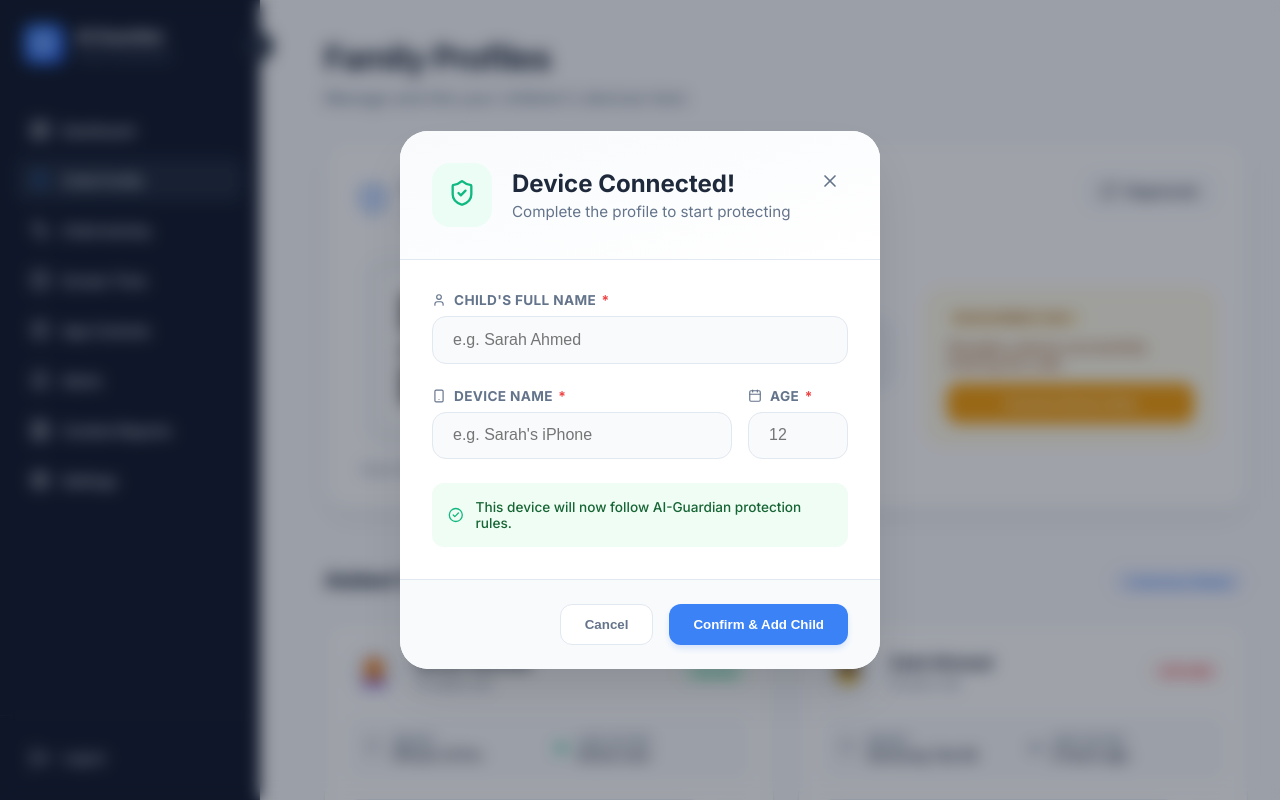
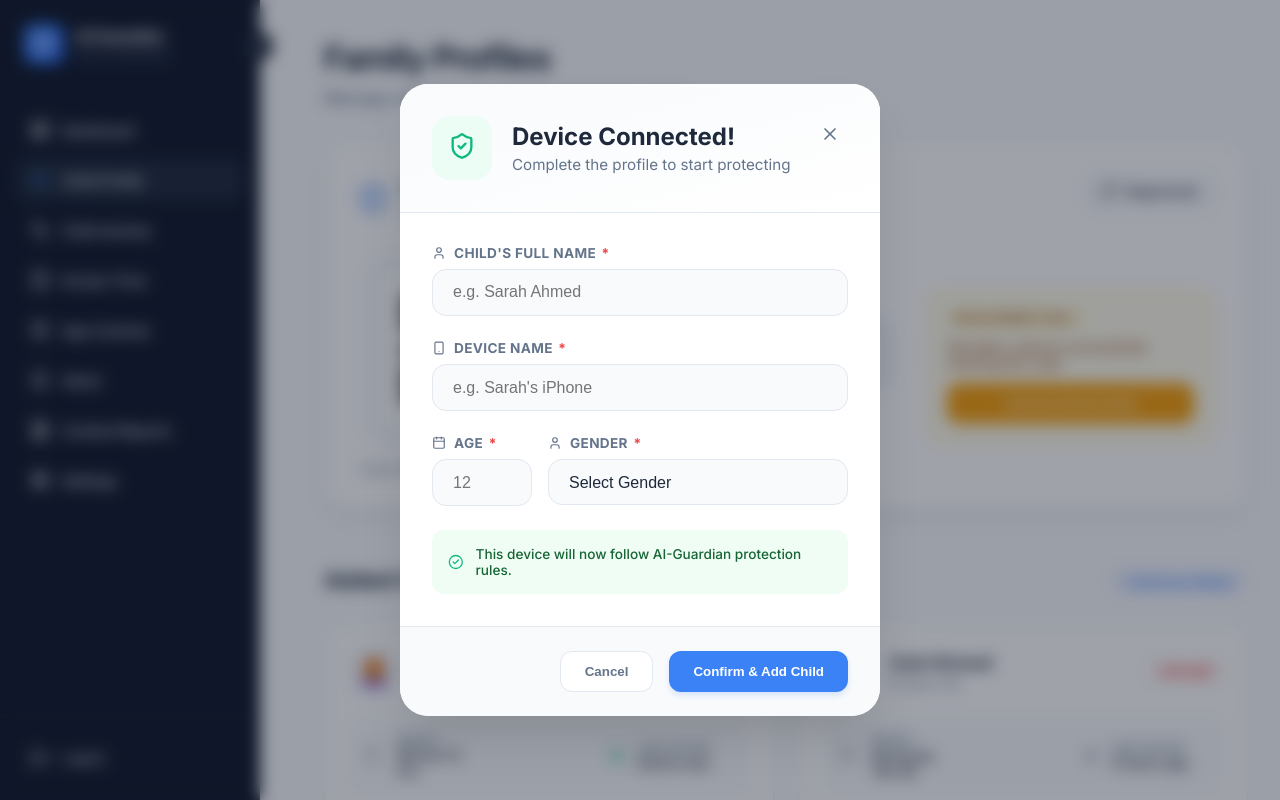
Before and after one commit to Tayyba-Zulfiqar/Ai-Guardian-parental-control-system, a React (Vite) app in the folder Frontend/parent-dashboard/: page /child-profile/1 in a window 1280 px wide. Both pictures are taken after a click on the button "Connect Device Now". Built offline with nearby package versions, Linux system fonts and the light colour scheme.

Commit message:
updated child list ui

```diff
--- a/Frontend/parent-dashboard/components/ui/Child-Profile/AddChildModal.css
+++ b/Frontend/parent-dashboard/components/ui/Child-Profile/AddChildModal.css
@@ -163,7 +163,7 @@
     background: #fef2f2;
 }
 
-.modal-input {
+.modal-input, .modal-select {
     width: 100%;
     padding: 0.85rem 1.25rem;
     border: none;
@@ -171,6 +171,11 @@
     font-size: 1rem;
     color: var(--bg-dark);
     outline: none;
+    appearance: none;
+}
+
+.modal-select {
+    cursor: pointer;
 }
 
 .error-message {
--- a/Frontend/parent-dashboard/components/ui/Child-Profile/AddChildModal.jsx
+++ b/Frontend/parent-dashboard/components/ui/Child-Profile/AddChildModal.jsx
@@ -6,7 +6,8 @@ const AddChildModal = ({ isOpen, onClose, onConfirm }) => {
   const [formData, setFormData] = useState({
     name: '',
     age: '',
-    deviceName: ''
+    deviceName: '',
+    gender: ''
   });
   const [errors, setErrors] = useState({});
 
@@ -18,6 +19,7 @@ const AddChildModal = ({ isOpen, onClose, onConfirm }) => {
     if (!formData.deviceName.trim()) newErrors.deviceName = 'Please give this device a recognizable name';
     if (!formData.age) newErrors.age = 'Child\'s age is required';
     else if (formData.age < 2 || formData.age > 18) newErrors.age = 'Age must be between 2 and 18 years';
+    if (!formData.gender) newErrors.gender = 'Please select a gender';
 
     setErrors(newErrors);
     return Object.keys(newErrors).length === 0;
@@ -27,7 +29,7 @@ const AddChildModal = ({ isOpen, onClose, onConfirm }) => {
     e.preventDefault();
     if (validate()) {
       onConfirm(formData);
-      setFormData({ name: '', age: '', deviceName: '' });
+      setFormData({ name: '', age: '', deviceName: '', gender: '' });
     }
   };
 
@@ -85,7 +87,9 @@ const AddChildModal = ({ isOpen, onClose, onConfirm }) => {
                 </div>
                 {errors.deviceName && <span className="error-message">{errors.deviceName}</span>}
               </div>
+            </div>
 
+            <div className="form-row">
               <div className="input-field-group age-input">
                 <label className="modal-label">
                   <Calendar size={14} />
@@ -101,6 +105,25 @@ const AddChildModal = ({ isOpen, onClose, onConfirm }) => {
                   />
                 </div>
                 {errors.age && <span className="error-message">{errors.age}</span>}
+              </div>
+
+              <div className="input-field-group flex-1">
+                <label className="modal-label">
+                  <User size={14} />
+                  <span>Gender <span className="required-star">*</span></span>
+                </label>
+                <div className={`input-wrapper ${errors.gender ? 'error' : ''}`}>
+                  <select
+                    value={formData.gender}
+                    onChange={(e) => setFormData({ ...formData, gender: e.target.value })}
+                    className="modal-input modal-select"
+                  >
+                    <option value="" disabled>Select Gender</option>
+                    <option value="male">Boy</option>
+                    <option value="female">Girl</option>
+                  </select>
+                </div>
+                {errors.gender && <span className="error-message">{errors.gender}</span>}
               </div>
             </div>
 
--- a/Frontend/parent-dashboard/components/ui/Child-Profile/ChildList.css
+++ b/Frontend/parent-dashboard/components/ui/Child-Profile/ChildList.css
@@ -98,7 +98,7 @@
 .item-details {
     display: grid;
     grid-template-columns: 1fr 1fr;
-    gap: 1rem;
+    gap: 8rem;
     padding: 1rem;
     background: var(--bg-light);
     border-radius: 12px;
@@ -106,7 +106,7 @@
 
 .detail-row {
     display: flex;
-    gap: 0.75rem;
+    gap: 1rem;
     align-items: center;
 }
 
@@ -146,46 +146,3 @@
 .active-dot.offline {
     background: var(--text-muted);
 }
-
-.item-actions {
-    display: flex;
-    gap: 0.75rem;
-}
-
-.action-btn-secondary {
-    flex: 1;
-    display: flex;
-    align-items: center;
-    justify-content: center;
-    gap: 0.5rem;
-    background: var(--white);
-    border: 1px solid var(--border-light);
-    padding: 0.6rem;
-    border-radius: 10px;
-    font-size: 0.9rem;
-    font-weight: 600;
-    color: var(--bg-dark);
-    cursor: pointer;
-    transition: all 0.2s;
-}
-
-.action-btn-secondary:hover {
-    background: var(--bg-light);
-    border-color: var(--primary);
-    color: var(--primary);
-}
-
-.action-btn-icon {
-    padding: 0.6rem;
-    border-radius: 10px;
-    background: var(--bg-light);
-    border: none;
-    color: var(--text-muted);
-    cursor: pointer;
-    transition: all 0.2s;
-}
-
-.action-btn-icon:hover {
-    background: #e2e8f0;
-    color: var(--bg-dark);
-}
--- a/Frontend/parent-dashboard/components/ui/Child-Profile/ChildList.jsx
+++ b/Frontend/parent-dashboard/components/ui/Child-Profile/ChildList.jsx
@@ -1,5 +1,4 @@
 import React from 'react';
-import { MoreVertical, Settings2, Smartphone, Tablet, Monitor } from 'lucide-react';
 import './ChildList.css';
 
 const ChildList = ({ children }) => {
@@ -46,15 +45,7 @@ const ChildList = ({ children }) => {
               </div>
             </div>
 
-            <div className="item-actions">
-              <button className="action-btn-secondary">
-                <Settings2 size={18} />
-                <span>Settings</span>
-              </button>
-              <button className="action-btn-icon">
-                <MoreVertical size={18} />
-              </button>
-            </div>
+
           </div>
         ))}
       </div>
--- a/Frontend/parent-dashboard/pages/Child-Profile/ChildProfile.jsx
+++ b/Frontend/parent-dashboard/pages/Child-Profile/ChildProfile.jsx
@@ -34,7 +34,7 @@ const ChildProfile = () => {
       deviceType: Smartphone,
       status: "Online",
       lastActive: "Just now",
-      avatar: "🆕"
+      avatar: childInfo.gender === 'male' ? "👦" : "👧"
     };
 
     setLocalChildren((prev) => [...prev, newChild]);
```
